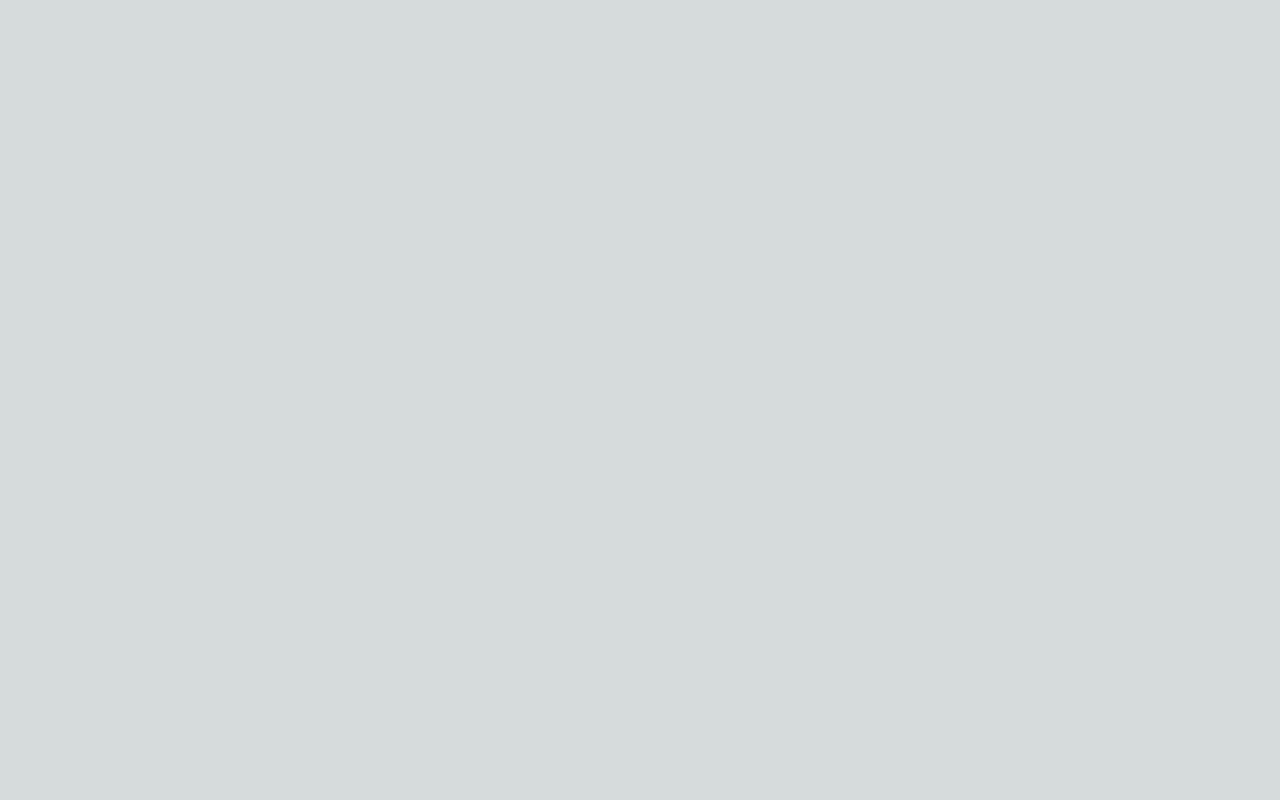
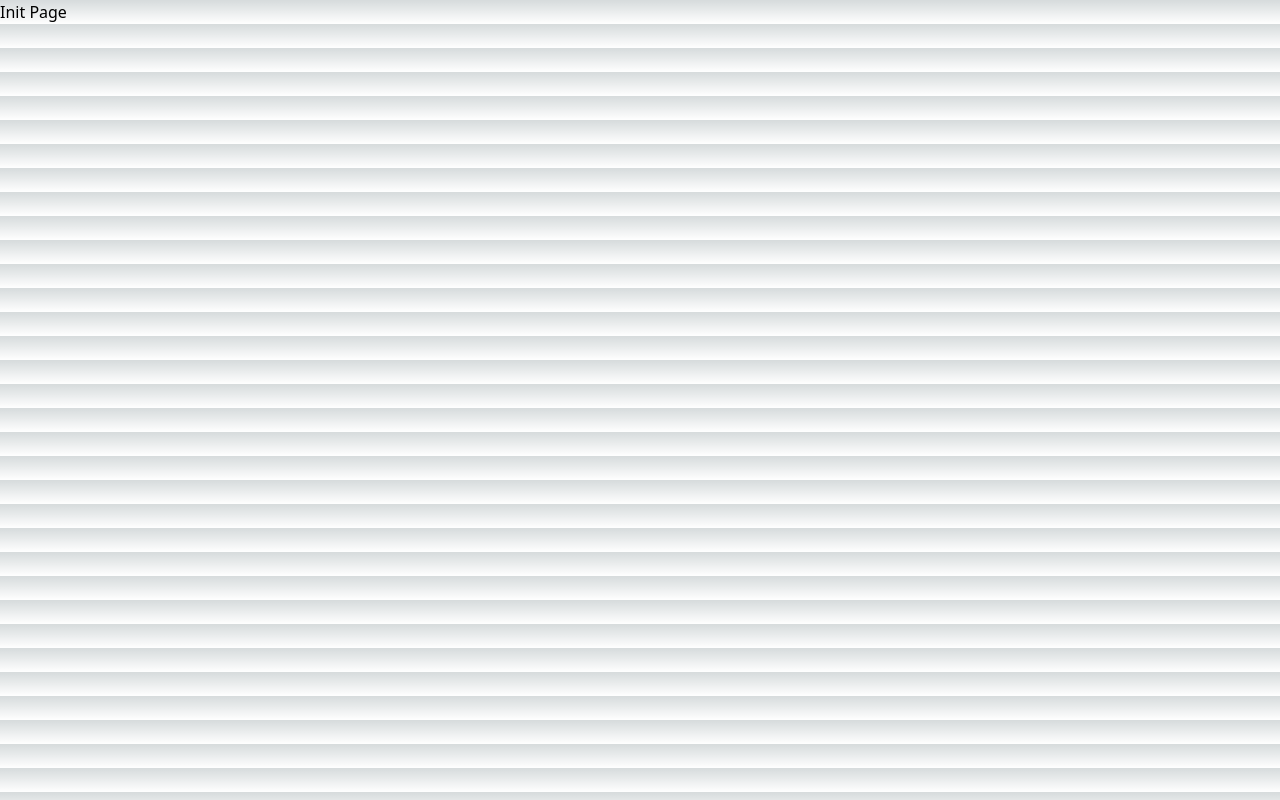
Before and after one commit to josechimsdc1992/home_economy, a Next.js app: page / in a window 1280 px wide. Before the commit this address had no page. Built offline with nearby package versions, Linux system fonts and the light colour scheme.

Commit message:
Test Init Page

```diff
--- a/next.config.mjs
+++ b/next.config.mjs
@@ -1,6 +1,8 @@
 /** @type {import('next').NextConfig} */
 import nextIntl from "next-intl/plugin";
-const nextConfig = {};
+const nextConfig = {
+
+};
 
 const withNextIntl = nextIntl("./src/app/i18n.ts");
 
--- a/src/app/page.tsx
+++ b/src/app/page.tsx
@@ -2,5 +2,9 @@ import {redirect} from 'next/navigation';
 
 // This page only renders when the app is built statically (output: 'export')
 export default function RootPage() {
-  redirect('/en');
+  return(
+    <div>
+      Init Page
+    </div>
+  )
 }
--- a/src/components/Navigation.tsx
+++ b/src/components/Navigation.tsx
@@ -10,7 +10,7 @@ export default function Navigation() {
       <nav className="container flex justify-between p-2 text-white">
         <div>
           <NavigationLink href="/">{t('home')}</NavigationLink>
-          <NavigationLink href="/pathnames">{t('pathnames')}</NavigationLink>
+          <NavigationLink href="/register">{t('pathnames')}</NavigationLink>
         </div>
         <LocaleSwitcher />
       </nav>
```
Also changed, not shown: src/app/[locale]/register/page.tsx (renamed from src/app/[locale]/pathnames/page.tsx).
